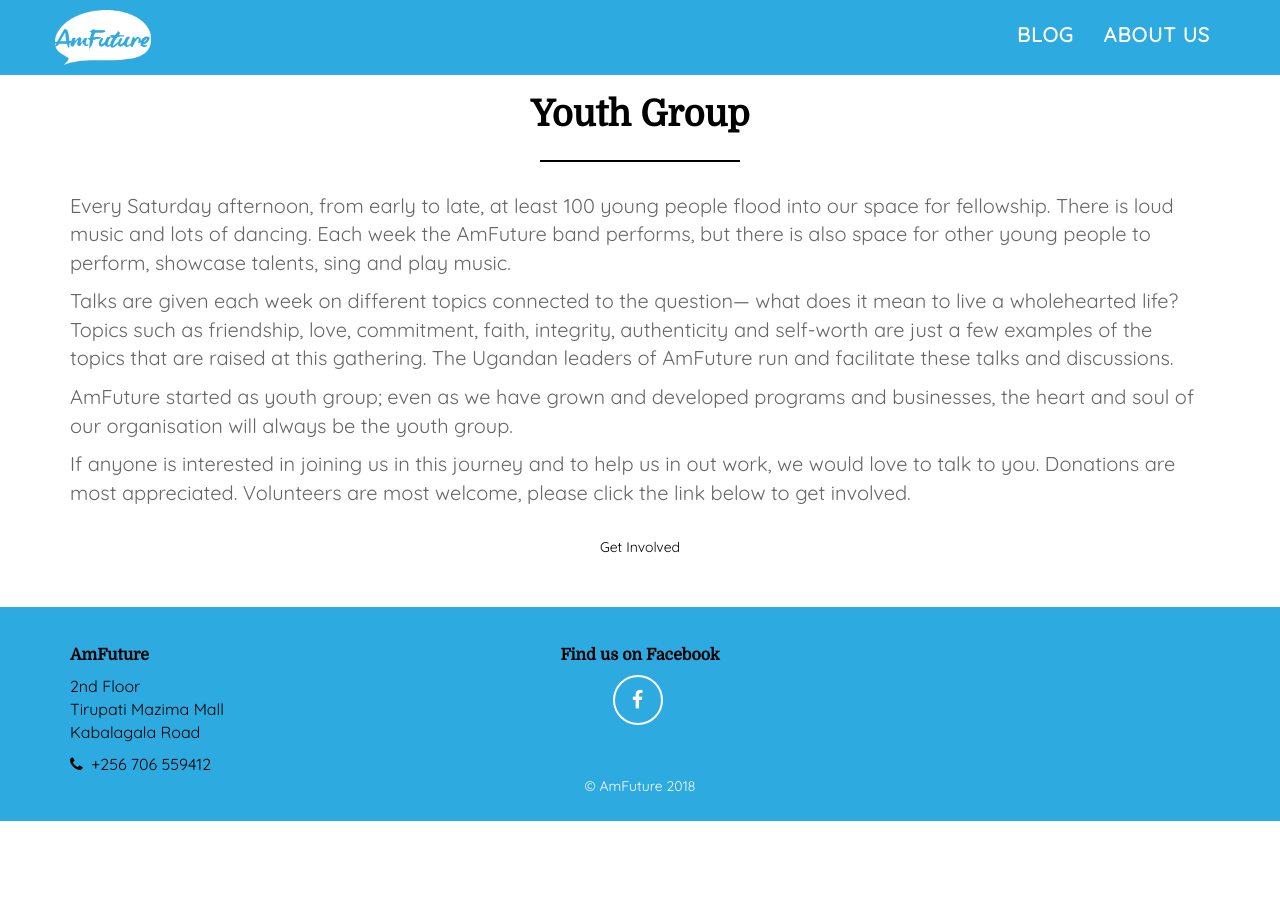
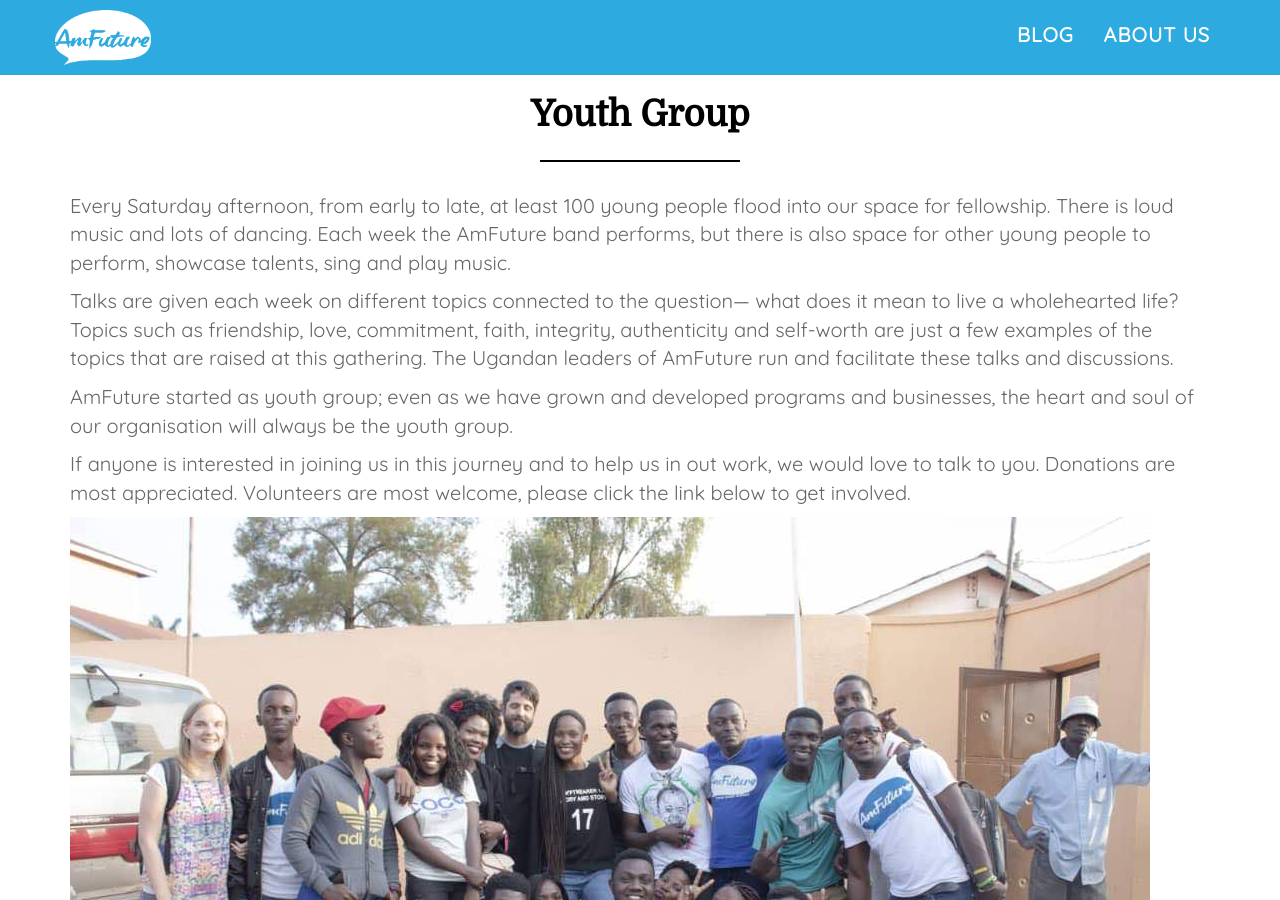
Before and after one commit to tomhamiltonstubber/amfutureug.com, a Jekyll site: the page built from youth_group.html, in a window 1280 px wide and 900 px high. Built offline with Jekyll 4.4.1, drawn with Linux system fonts in a browser that asks for light colours; nearby versions of some CDN libraries.

Commit message:
Update from Forestry.io - Updated youth_group.html

```diff
--- a/youth_group.html
+++ b/youth_group.html
@@ -10,4 +10,7 @@
   AmFuture started as youth group; even as we have grown and developed programs and businesses, the heart and soul of our organisation will always be the youth group.
 
   If anyone is interested in joining us in this journey and to help us in out work, we would love to talk to you. Donations are most appreciated. Volunteers are most welcome, please click the link below to get involved.
+
+  ![](/static/img/WhatsApp Image 2018-07-19 at 12.44.03 PM (1).jpeg)
+
 ---
```
